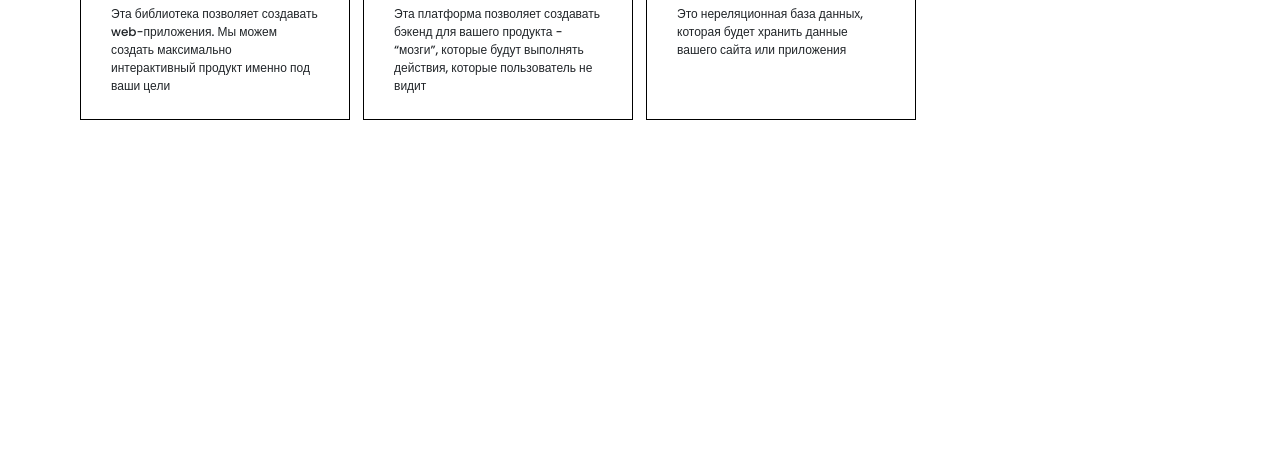
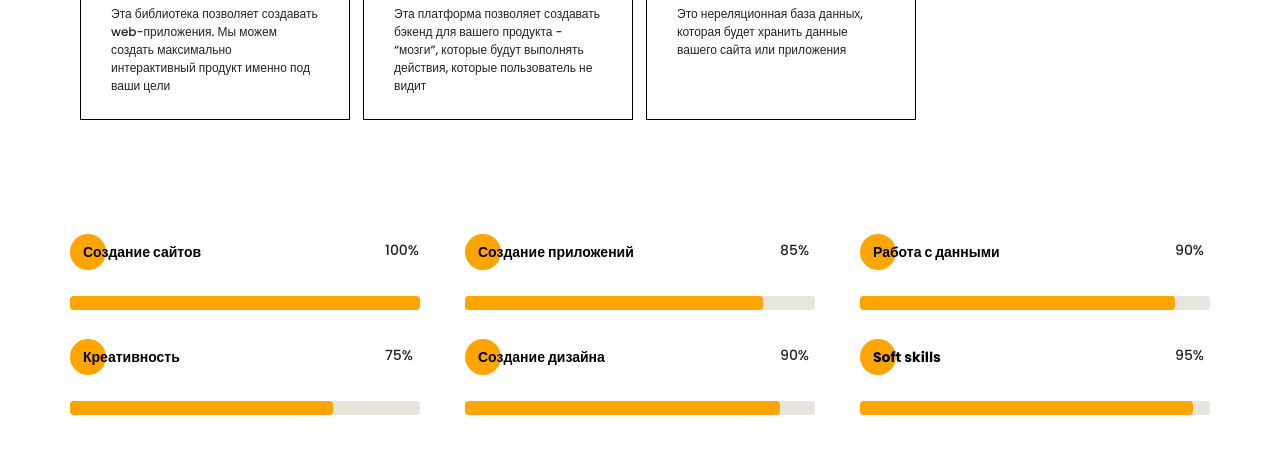
Before and after one commit to Daniel-Bilodid/portfolio, a website: page src/index.html in a window 1280 px wide. Shown: the part 2925-3379 px from the top of the page. After the commit the page ends 3340 px from the top, so only its background shows below. Drawn offline with nearby package versions, Linux system fonts and the light colour scheme; files that its build step writes are made by us from their sources; files whose address does not match are found by name.

Commit message:
rating section

```diff
--- a/src/index.html
+++ b/src/index.html
@@ -301,11 +301,54 @@
                     <h3 class="title title_fz14">Mongo.db</h3>
                     <p>Это нереляционная база данных, которая будет хранить данные вашего сайта или приложения</p>
                 </div>
-
-
-
-
-
+        </div>
+    </section>
+    <section class="rating">
+        <div class="container">
+            <div class="rating__items">
+                <div class="rating__item">
+                    <div class="title title_fz14 rating__item-title">Создание сайтов</div>
+                    <div class="rating__item-counter">100%</div>
+                    <div class="rating__item-line">
+                        <span style="width: 100%"></span>
+                    </div>
+                </div>
+                <div class="rating__item">
+                    <div class="title title_fz14 rating__item-title">Создание приложений</div>
+                    <div class="rating__item-counter">85%</div>
+                    <div class="rating__item-line">
+                        <span style="width: 85%"></span>
+                    </div>
+                </div>
+                <div class="rating__item">
+                    <div class="title title_fz14 rating__item-title">Работа с данными</div>
+                    <div class="rating__item-counter">90%</div>
+                    <div class="rating__item-line">
+                        <span style="width: 90%"></span>
+                    </div>
+                </div>
+                <div class="rating__item">
+                    <div class="title title_fz14 rating__item-title">Креативность</div>
+                    <div class="rating__item-counter">75%</div>
+                    <div class="rating__item-line">
+                        <span style="width: 75%"></span>
+                    </div>
+                </div>
+                <div class="rating__item">
+                    <div class="title title_fz14 rating__item-title">Создание дизайна</div>
+                    <div class="rating__item-counter">90%</div>
+                    <div class="rating__item-line">
+                        <span style="width: 90%"></span>
+                    </div>
+                </div>
+                <div class="rating__item">
+                    <div class="title title_fz14 rating__item-title">Soft skills</div>
+                    <div class="rating__item-counter">95%</div>
+                    <div class="rating__item-line">
+                        <span style="width: 95%"></span>
+                    </div>
+                </div>
+            </div>
 
 
 
--- /dev/null
+++ b/src/sass/blocks/_rating.scss
@@ -0,0 +1,39 @@
+.rating{
+    padding-top: 120px;
+    &__items{
+        display: grid;
+        grid-template-columns: repeat(3, 350px);
+        grid-template-rows: repeat(2, 70px);
+        column-gap: 45px;
+        row-gap: 35px;
+    }
+    &__item{
+        display: grid;
+        grid-template: minmax(21px, auto) 14px / 200px 35px;
+        justify-content: space-between;
+        align-content: space-between;
+        &-title{
+            position: relative;
+            @include before_circle;
+            padding: 2px 0 0 13px;
+        }
+        &-counter {
+            font-size: 14px;
+            line-height: 21px;
+        }
+        &-line{
+            width: 350px;
+            height: 14px;
+
+            background: #E8E4DE;
+            border-radius: 4px;
+            span {
+                display: block;
+                height: 100%;
+                background-color: $main-color;
+                border-radius: 4px;
+            }
+        }
+    }
+
+    }
--- a/src/sass/blocks/_skills.scss
+++ b/src/sass/blocks/_skills.scss
@@ -8,7 +8,7 @@
         padding: 0 10px;
        display: grid;
        grid-template-columns: repeat(4, 270px);
-       grid-template-rows: repeat(4, 270px);
+       grid-template-rows: repeat(2, 270px);
        gap: 13px;
 
    }
--- a/src/sass/style.scss
+++ b/src/sass/style.scss
@@ -29,3 +29,4 @@
 @import 'blocks/about';
 @import 'blocks/resume';
 @import 'blocks/skills';
+@import 'blocks/rating';
```
Also changed, not shown: dist/css/style.min.css, dist/index.html.
